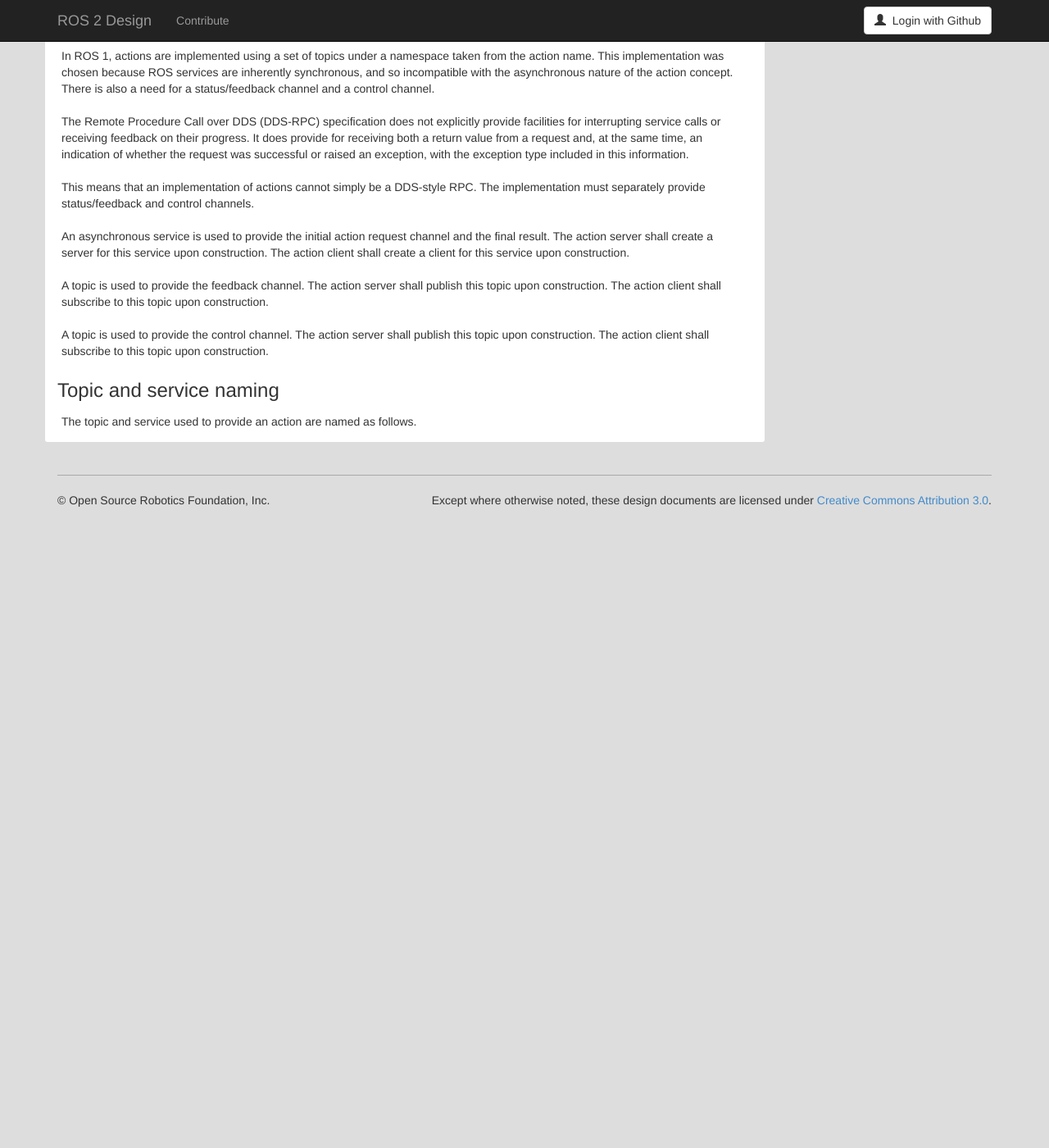
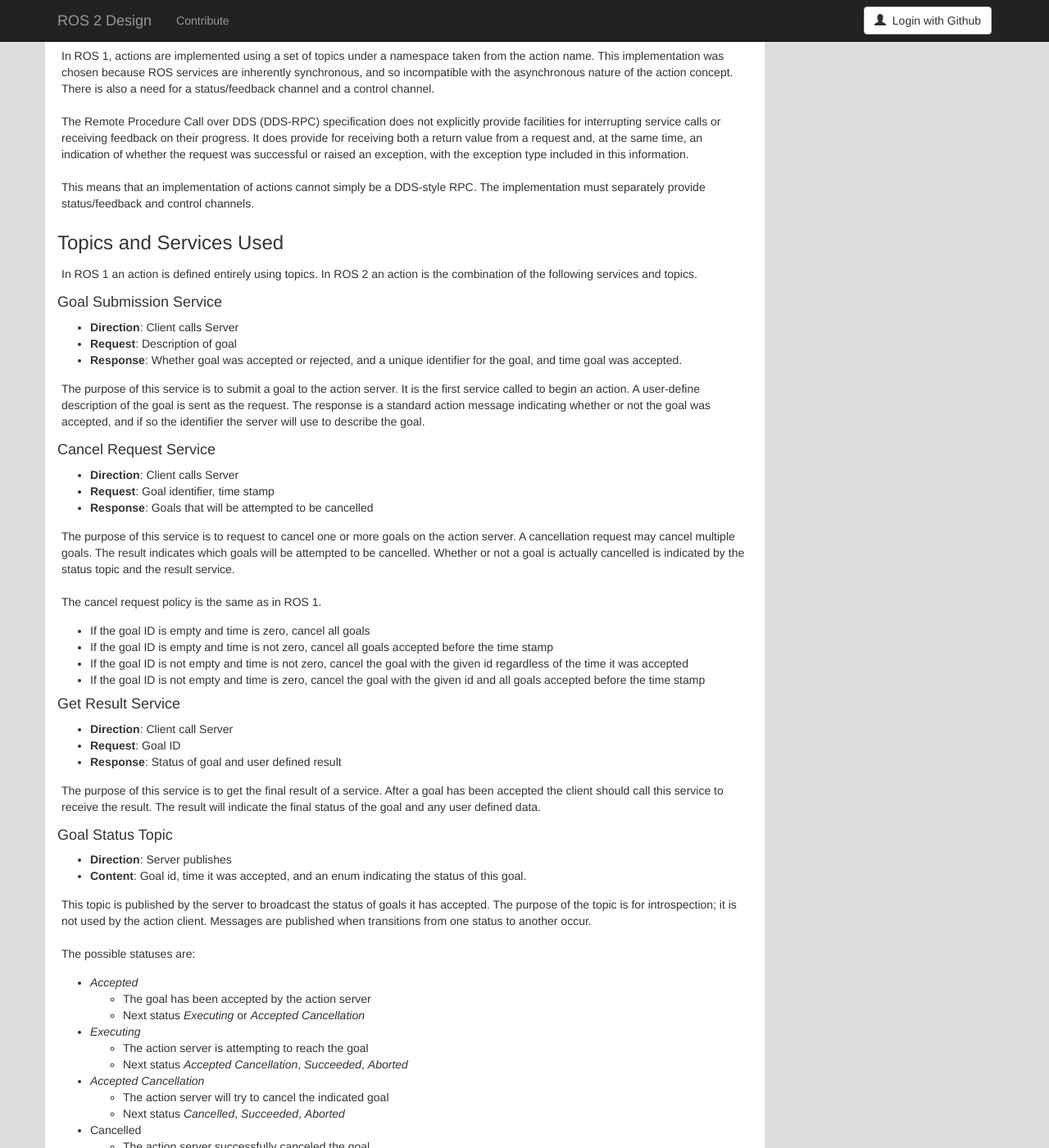
Before and after one commit to ros2/design, a Jekyll site: the page built from articles/actions.md, in a window 1280 px wide and 1400 px high, scrolled down 2757 px. Shown: the whole window at 82% size. Built offline with Jekyll 4.4.1, drawn with Linux system fonts in a browser that asks for light colours; nearby versions of some CDN libraries; before the commit the page ends 3387 px from its top, so only the background shows below that; some of the changed text lies outside the part shown.

Commit message:
Rough description of services and topics

```diff
--- a/articles/actions.md
+++ b/articles/actions.md
@@ -179,18 +179,84 @@ It does provide for receiving both a return value from a request and, at the sam
 This means that an implementation of actions cannot simply be a DDS-style RPC.
 The implementation must separately provide status/feedback and control channels.
 
-An asynchronous service is used to provide the initial action request channel and the final result.
-The action server shall create a server for this service upon construction.
-The action client shall create a client for this service upon construction.
+### Topics and Services Used
 
-A topic is used to provide the feedback channel.
-The action server shall publish this topic upon construction.
-The action client shall subscribe to this topic upon construction.
+In ROS 1 an action is defined entirely using topics.
+In ROS 2 an action is the combination of the following services and topics.
 
-A topic is used to provide the control channel.
-The action server shall publish this topic upon construction.
-The action client shall subscribe to this topic upon construction.
+#### Goal Submission Service
 
-### Topic and service naming
+* **Direction**: Client calls Server
+* **Request**: Description of goal
+* **Response**: Whether goal was accepted or rejected, and a unique identifier for the goal, and time goal was accepted.
 
-The topic and service used to provide an action are named as follows.
+The purpose of this service is to submit a goal to the action server.
+It is the first service called to begin an action.
+A user-define description of the goal is sent as the request.
+The response is a standard action message indicating whether or not the goal was accepted, and if so the identifier the server will use to describe the goal.
+
+#### Cancel Request Service
+
+* **Direction**: Client calls Server
+* **Request**: Goal identifier, time stamp
+* **Response**: Goals that will be attempted to be cancelled
+
+The purpose of this service is to request to cancel one or more goals on the action server.
+A cancellation request may cancel multiple goals.
+The result indicates which goals will be attempted to be cancelled.
+Whether or not a goal is actually cancelled is indicated by the status topic and the result service.
+
+The cancel request policy is the same as in ROS 1.
+
+* If the goal ID is empty and time is zero, cancel all goals
+* If the goal ID is empty and time is not zero, cancel all goals accepted before the time stamp
+* If the goal ID is not empty and time is not zero, cancel the goal with the given id regardless of the time it was accepted
+* If the goal ID is not empty and time is zero, cancel the goal with the given id and all goals accepted before the time stamp
+
+#### Get Result Service
+
+* **Direction**: Client call Server
+* **Request**: Goal ID
+* **Response**: Status of goal and user defined result
+
+The purpose of this service is to get the final result of a service.
+After a goal has been accepted the client should call this service to receive the result.
+The result will indicate the final status of the goal and any user defined data.
+
+#### Goal Status Topic
+
+* **Direction**: Server publishes
+* **Content**: Goal id, time it was accepted, and an enum indicating the status of this goal.
+
+This topic is published by the server to broadcast the status of goals it has accepted.
+The purpose of the topic is for introspection; it is not used by the action client.
+Messages are published when transitions from one status to another occur.
+
+The possible statuses are:
+
+* *Accepted*
+  * The goal has been accepted by the action server
+  * Next status *Executing* or *Accepted Cancellation*
+* *Executing*
+  * The action server is attempting to reach the goal
+  * Next status *Accepted Cancellation*, *Succeeded*, *Aborted*
+* *Accepted Cancellation*
+  * The action server will try to cancel the indicated goal
+  * Next status *Cancelled*, *Succeeded*, *Aborted*
+* Cancelled
+  * The action server successfully canceled the goal
+  * No more statuses will be published
+* Succeeded
+  * The action server successfully reached the goal
+  * No more statuses will be published
+* Aborted
+  * The action server failed reached the goal
+  * No more statuses will be published
+
+#### Feedback Topic
+
+* **Direction**: Server publishes
+* **Content**: Goal id, user defined feedback message
+
+This topic is published by the server to send application specific progress about the goal.
+It is up to the author of the action server to decide how often to publish the feedback.
```
